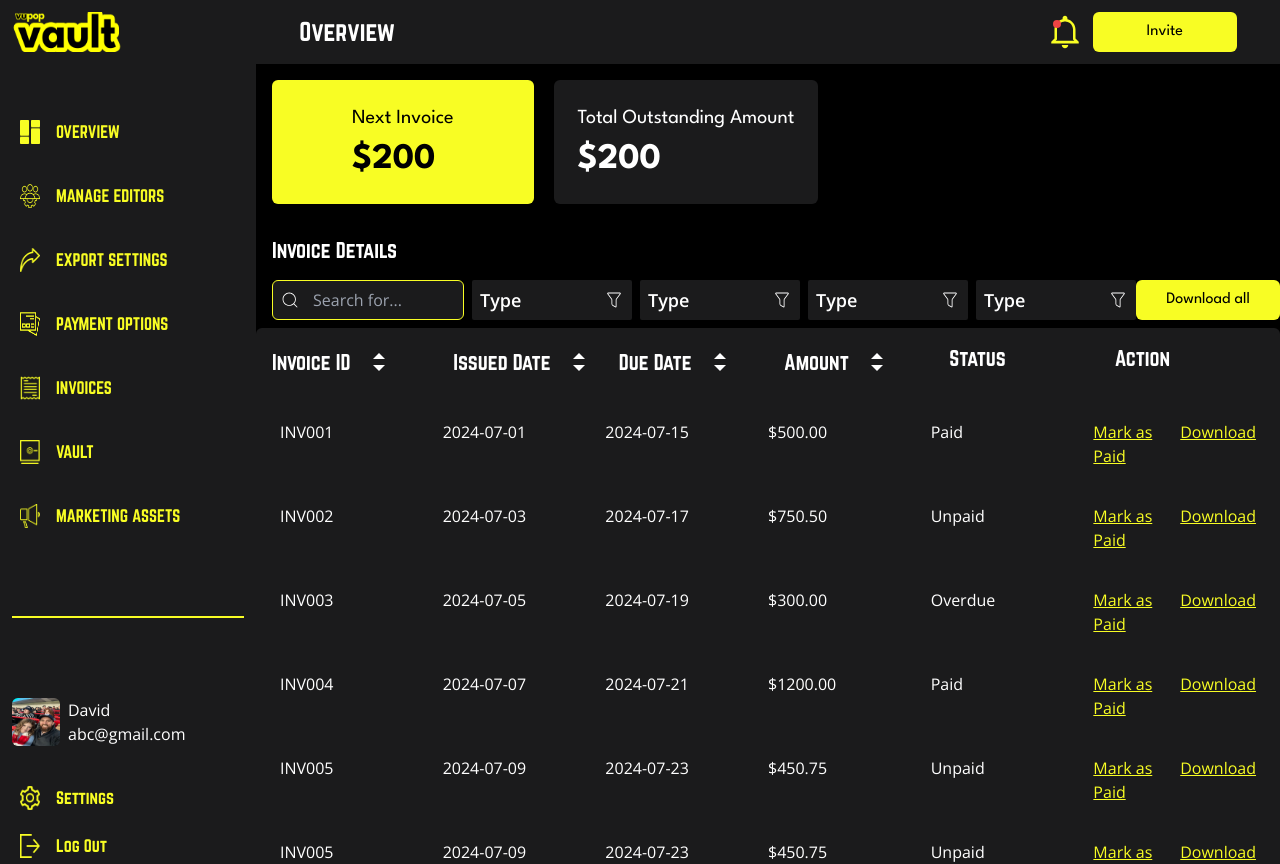
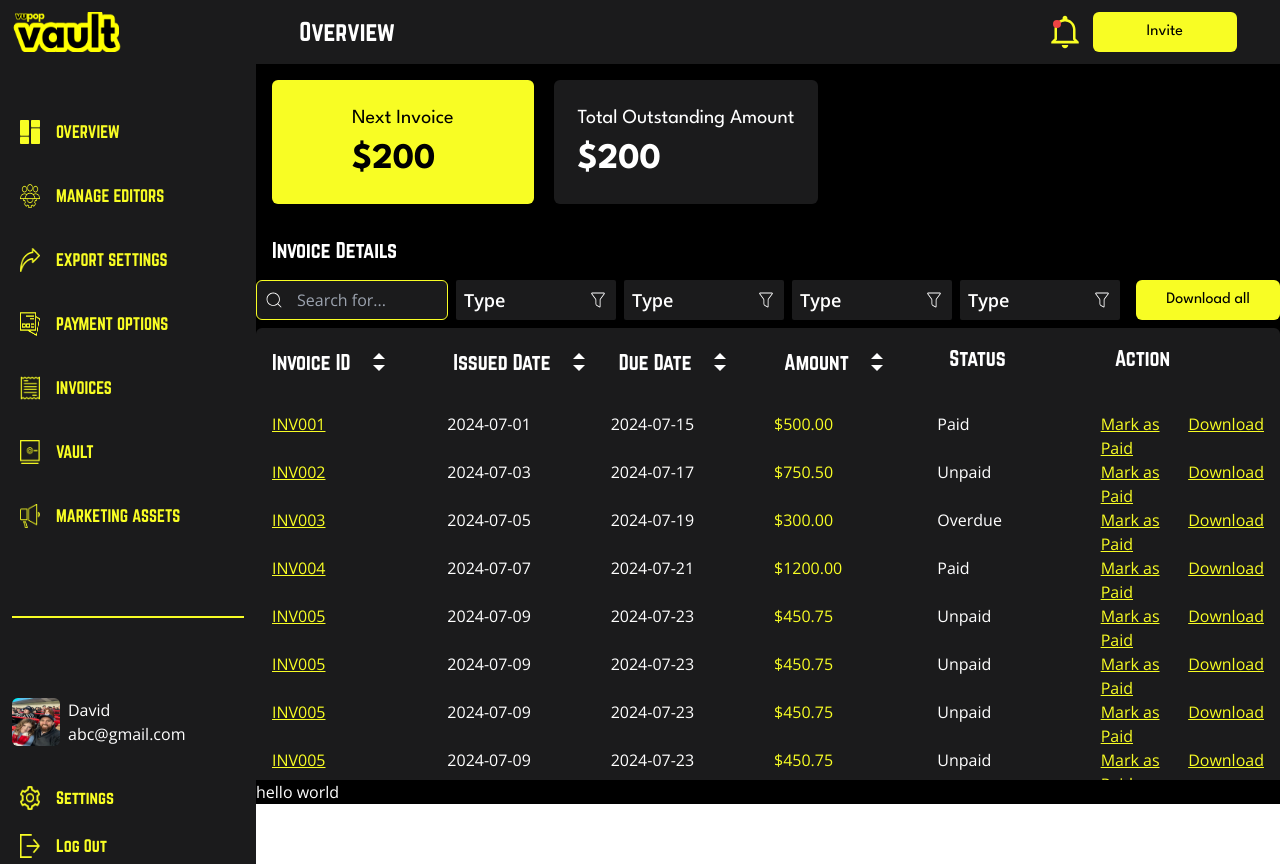
Before and after one commit to ShayanZameer/VUPOP, a React (Vite) app: page /Invoices in a window 1280 px wide. Built offline with nearby package versions, Linux system fonts and the light colour scheme; a web font is replaced by a local one.

Commit message:
invoice added

```diff
--- a/src/Pages/Invoices/Invoiceindex.jsx
+++ b/src/Pages/Invoices/Invoiceindex.jsx
@@ -13,7 +13,7 @@ const Invoiceindex = () => {
     console.log("button is pressed ");
   };
   return (
-    <div className="bg-black text-white">
+    <div className="bg-black text-white  ">
       <div className="p-4 flex space-x-5">
         <div className=" ">
           <Card
@@ -38,7 +38,7 @@ const Invoiceindex = () => {
         <p className="font-Norwester text-xl font-medium">Invoice Details</p>
       </div>
 
-      <div className="flex justify-between px-4">
+      <div className="flex justify-between  ">
         <div className="pb-2 flex space-x-2">
           <Searchinput />
 
@@ -47,7 +47,7 @@ const Invoiceindex = () => {
           <Type icon={CiFilter} text="Type" />
           <Type icon={CiFilter} text="Type" />
         </div>
-        <div className="pr-2">
+        <div className="">
           <Custombutton
             text="Download all"
             bgColor="secandary"
@@ -56,7 +56,7 @@ const Invoiceindex = () => {
         </div>
       </div>
 
-      <div className="flex py-4 overflow-auto bg-primary rounded-t-md   ">
+      <div className="flex py-4  overflow-auto bg-primary rounded-t-md    ">
         <div className="flex-1 px-4">
           <IncrementDecrement initialText="Invoice ID" initialValue={0} />
         </div>
@@ -80,9 +80,11 @@ const Invoiceindex = () => {
         </div>
       </div>
 
-      <div className="bg-primary">
-        <Table />{" "}
+      <div className="bg-primary overflow-auto h-96 main-section ">
+        <Table />
       </div>
+
+      <div className=" text-white">hello world</div>
     </div>
   );
 };
--- a/src/Pages/Invoices/components/Table.jsx
+++ b/src/Pages/Invoices/components/Table.jsx
@@ -3,15 +3,19 @@ import invoiceData from "../../../utils/Arrays/InvoiceData";
 
 const Table = () => {
   return (
-    <div className="p-4 overflow-auto">
+    <div className="p-4 ">
       {invoiceData.map((invoice, index) => (
-        <div key={index} className="mb-4   p-2 flex">
-          <div className="mb-1 flex-1">{invoice.invoiceId}</div>
-          <div className=" flex-1 mb-1"> {invoice.issueDate}</div>
-          <div className="mb-1 flex-1"> {invoice.dueDate}</div>
-          <div className="mb-1 flex-1">${invoice.amount.toFixed(2)}</div>
-          <div className="mb-1 flex-1"> {invoice.status}</div>
-          <div className="mb-1 flex-1 flex space-x-2">
+        <div key={index} className="    flex">
+          <div className=" underline text-secandary flex-1">
+            {invoice.invoiceId}
+          </div>
+          <div className=" flex-1 ml-3 "> {invoice.issueDate}</div>
+          <div className=" flex-1 "> {invoice.dueDate}</div>
+          <div className="flex-1 text-secandary">
+            ${invoice.amount.toFixed(2)}
+          </div>
+          <div className=" flex-1 "> {invoice.status}</div>
+          <div className="flex-1 flex space-x-2">
             <p className="text-secandary underline cursor-pointer">
               Mark as Paid
             </p>
```
